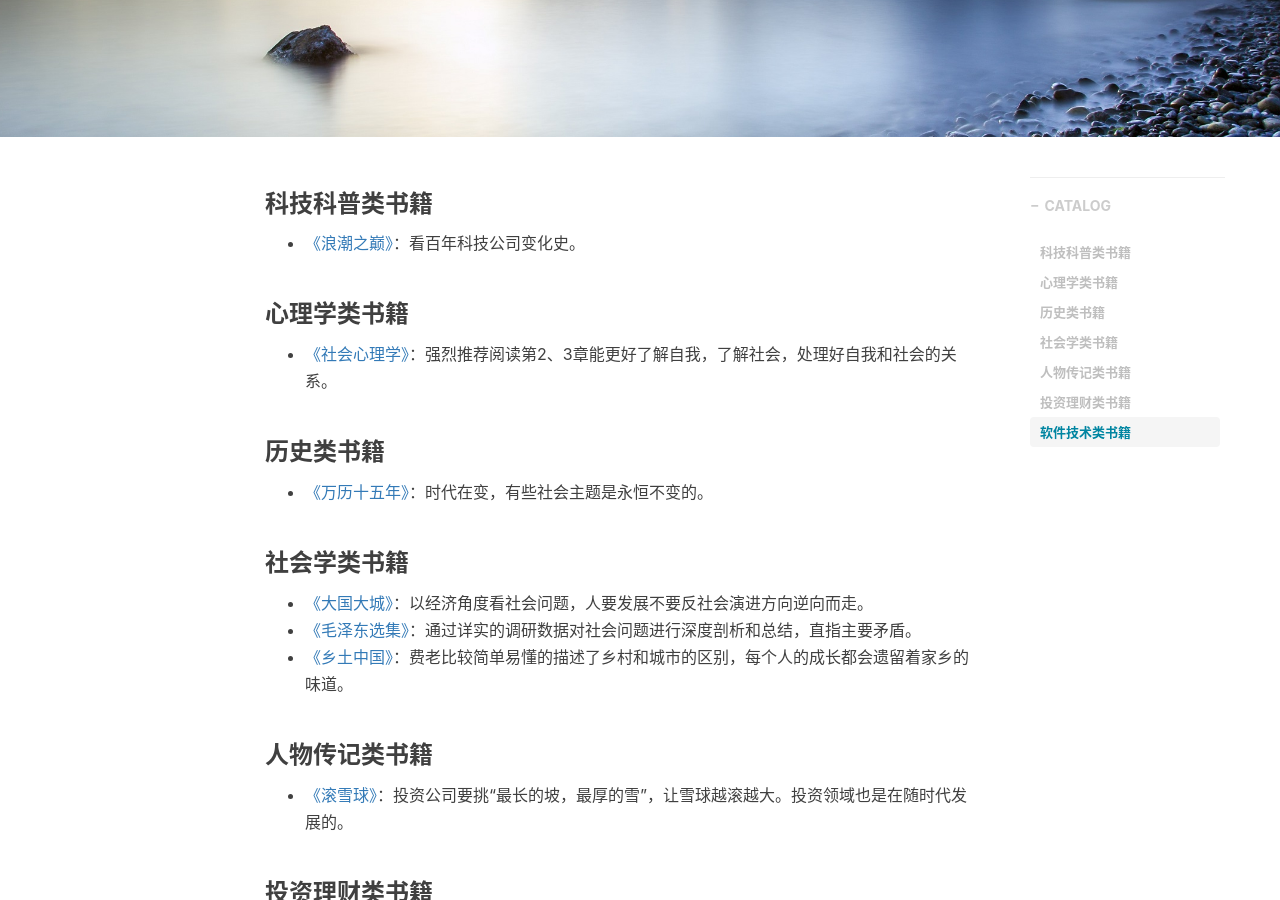
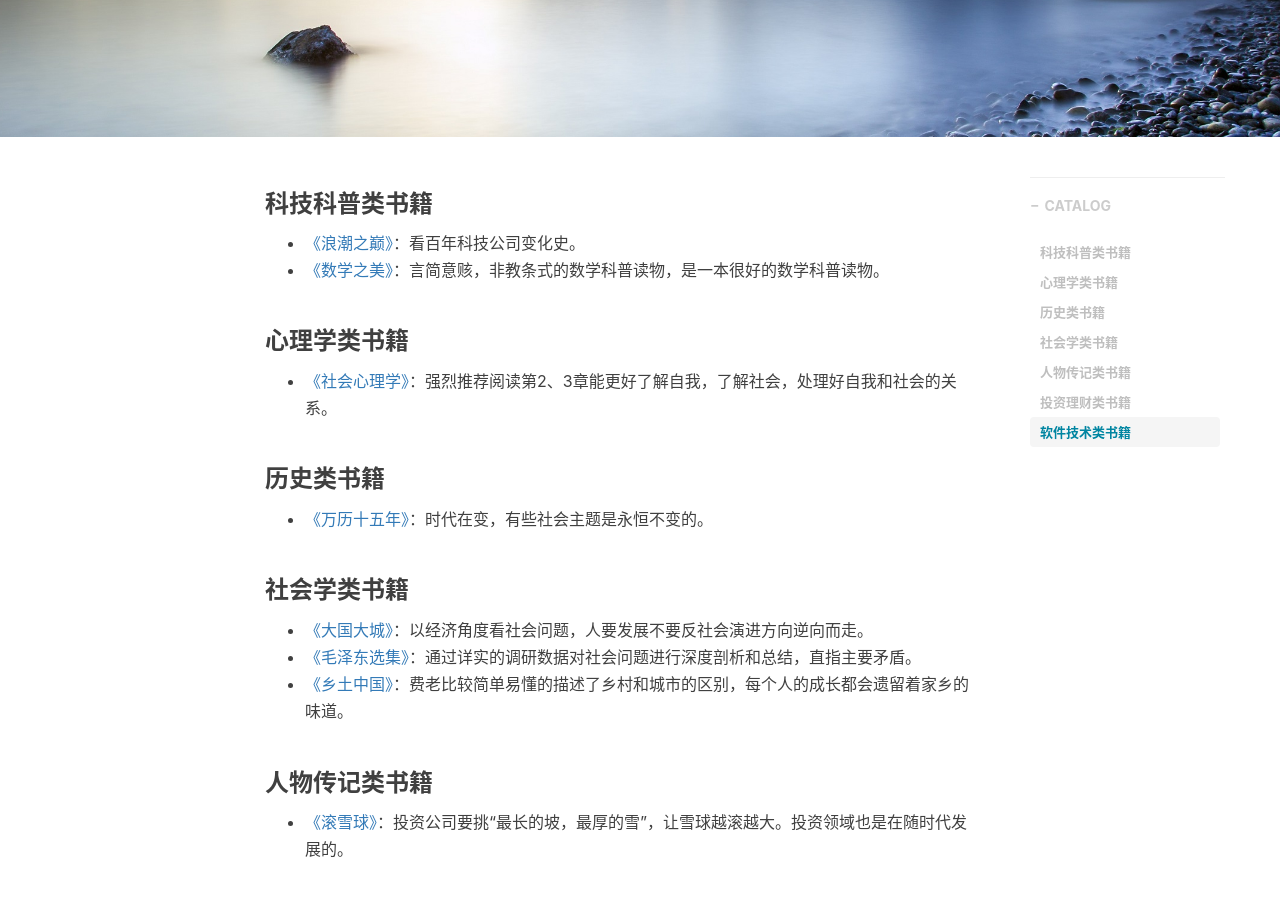
Before and after one commit to shihai1991/shihai1991.github.io, a Jekyll site: the page built from _posts/2021-11-23-个人阅读书单推荐.md, in a window 1280 px wide and 900 px high, scrolled down 386 px. Built offline with Jekyll 4.4.1, drawn with Linux system fonts in a browser that asks for light colours; nearby versions of some CDN libraries; comment, search, counter and statistics services are not loaded.

Commit message:
Update 2021-11-23-个人阅读书单推荐.md

```diff
--- a/_posts/2021-11-23-个人阅读书单推荐.md
+++ b/_posts/2021-11-23-个人阅读书单推荐.md
@@ -12,6 +12,7 @@ excerpt: null
 ---
 ### 科技科普类书籍
 - [《浪潮之巅》](https://book.douban.com/subject/6709783/)：看百年科技公司变化史。
+- [《数学之美》](https://book.douban.com/subject/35033507/)：言简意赅，非教条式的数学科普读物，是一本很好的数学科普读物。
 
 ### 心理学类书籍
 - [《社会心理学》](https://book.douban.com/subject/1476651/)：强烈推荐阅读第2、3章能更好了解自我，了解社会，处理好自我和社会的关系。
```
